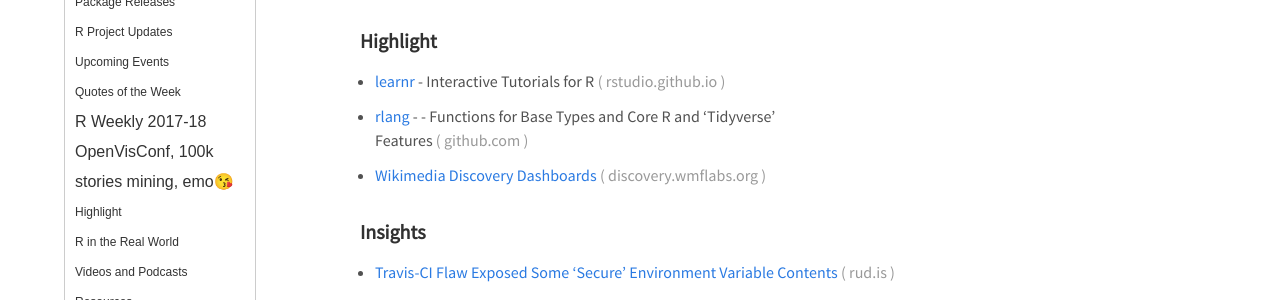
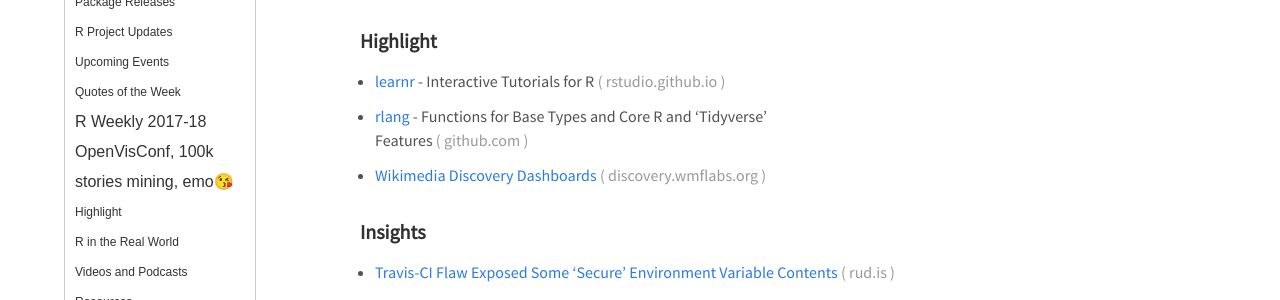
Before and after one commit to rweekly/rweekly.org, a Jekyll site: the page built from _posts/2017-05-15-2017-20.md, in a window 1280 px wide and 900 px high. Shown: the part 197-497 px from the top of the window. Built offline with Jekyll 4.4.1, drawn with Linux system fonts in a browser that asks for light colours; emoji names are drawn with the system emoji font; comment, search, counter and statistics services are not loaded.

Commit message:
Update: 2017-20

```diff
--- a/_posts/2017-05-15-2017-20.md
+++ b/_posts/2017-05-15-2017-20.md
@@ -8,7 +8,7 @@
 
 + [learnr](https://rstudio.github.io/learnr/) - Interactive Tutorials for R
 
-+ [rlang](https://github.com/tidyverse/rlang) -  -  Functions for Base Types and Core R and 'Tidyverse' Features
++ [rlang](https://github.com/tidyverse/rlang) -  Functions for Base Types and Core R and 'Tidyverse' Features
 
 + [Wikimedia Discovery Dashboards](https://discovery.wmflabs.org/)
 
```
